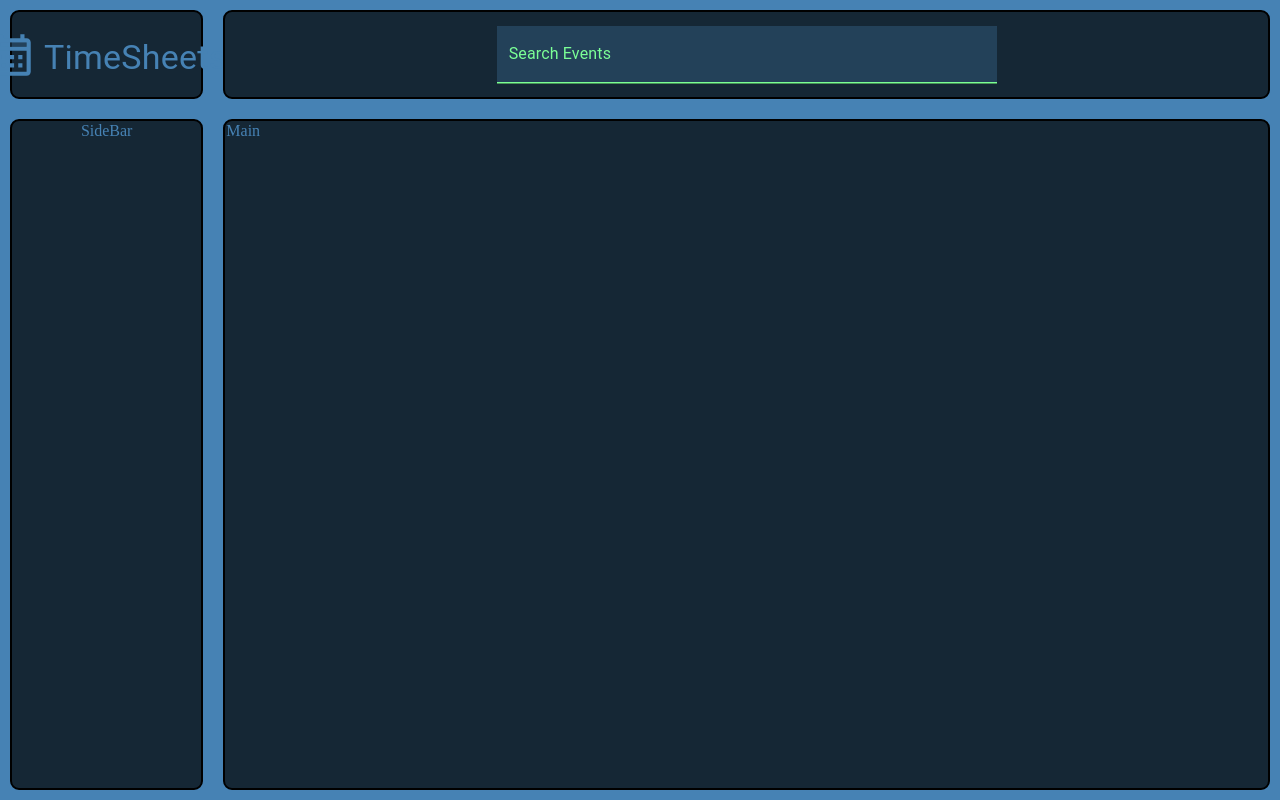
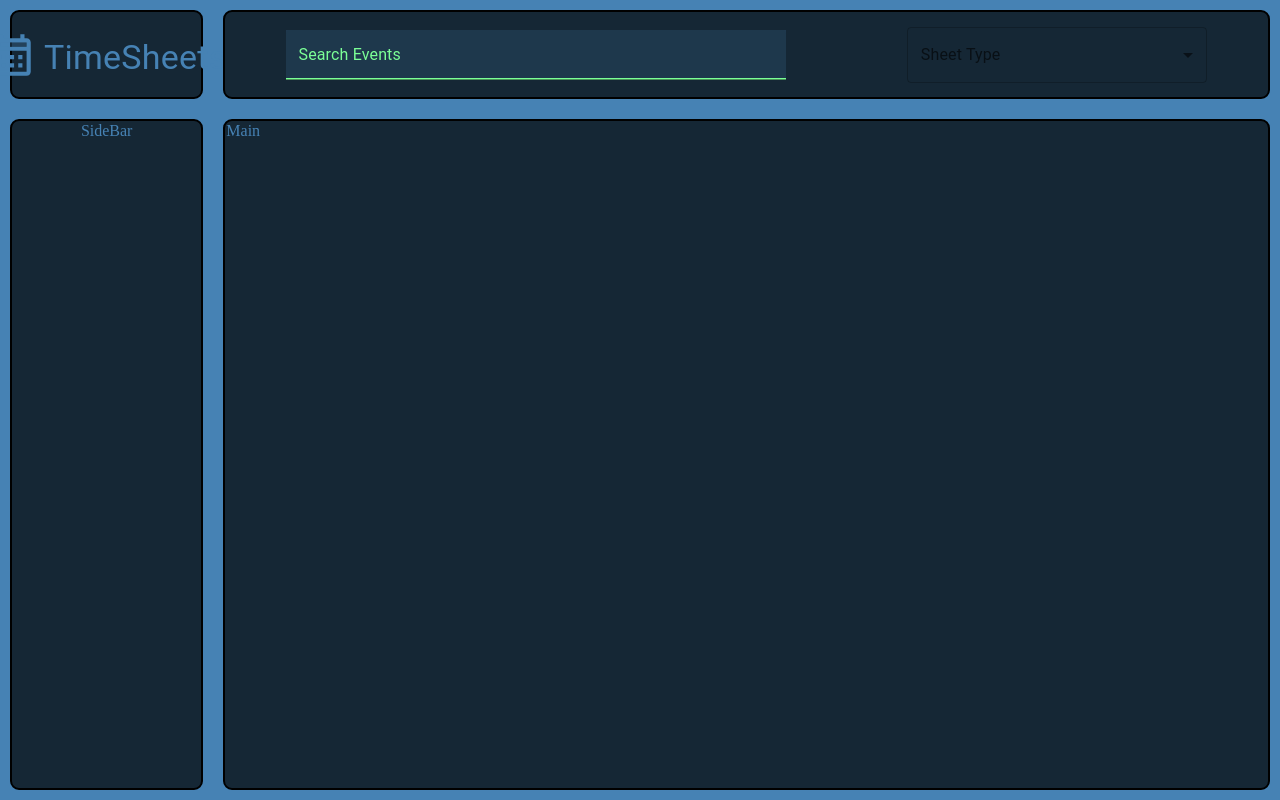
Before and after one commit to kraig-hebert/timesheets, a React (Create React App) app: page / in a window 1280 px wide. Built offline with nearby package versions, Linux system fonts and the light colour scheme; data requests are answered from the project's data file; a web font is replaced by a local one.

Commit message:
added search box and select field to the header

```diff
--- a/src/components/header/Header.jsx
+++ b/src/components/header/Header.jsx
@@ -1,11 +1,36 @@
 import React from 'react';
-import { TextField } from '@mui/material';
+import {
+  FormControl,
+  InputLabel,
+  MenuItem,
+  Select,
+  TextField,
+} from '@mui/material';
 import * as SX from './headerSX';
 
 const Header = () => {
   return (
     <>
-      <TextField label="Search Events" variant="filled" sx={SX.textFieldSX} />
+      <TextField
+        label="Search Events"
+        variant="filled"
+        size="small"
+        sx={SX.textFieldSX}
+      />
+      <FormControl>
+        <InputLabel id="sheet-selector-lbael">Sheet Type</InputLabel>
+        <Select
+          labelId="sheet-selector-lbael"
+          id="sheet-selector"
+          value=""
+          label="Sheet Type"
+          onChange={() => {}}
+          sx={SX.selectSX}
+        >
+          <MenuItem value="events">Events</MenuItem>
+          <MenuItem value="expenses">Expenses</MenuItem>
+        </Select>
+      </FormControl>
     </>
   );
 };
--- a/src/components/header/headerSX.js
+++ b/src/components/header/headerSX.js
@@ -12,3 +12,7 @@ export const textFieldSX = {
     backgroundColor: 'primary.textInput',
   },
 };
+
+export const selectSX = {
+  width: '300px',
+};
--- a/src/themes/mainTheme.js
+++ b/src/themes/mainTheme.js
@@ -4,7 +4,7 @@ export const theme = createTheme({
   palette: {
     primary: {
       main: '#4682B4',
-      textInput: 'rgba(70, 130, 180, 0.3)',
+      textInput: 'rgba(70, 130, 180, 0.2)',
     },
     secondary: {
       main: 'rgba(123, 299, 150)',
```
